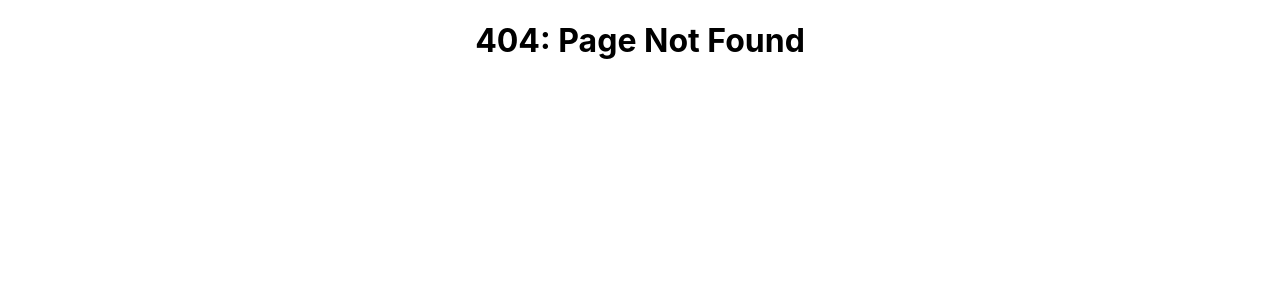
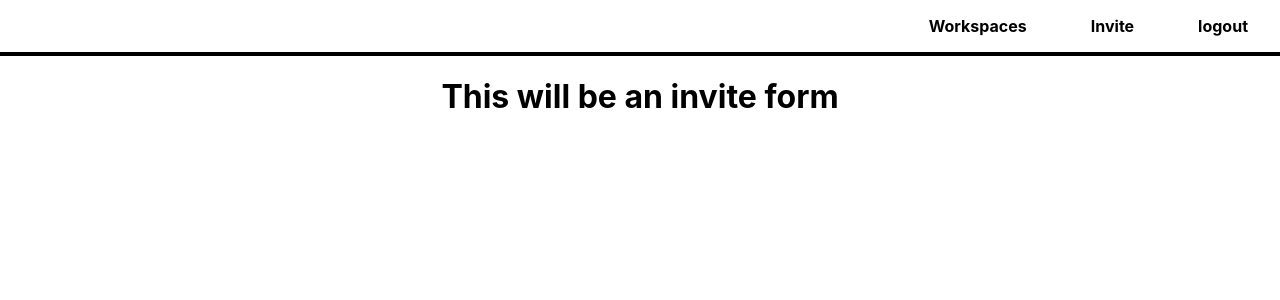
Before and after one commit to Johnny5stillalive/Process-Managment, a React (Create React App) app: page /InviteForm in a window 1280 px wide. Before the commit this address had no page. Shown: the top 300 px of the page. Built offline with nearby package versions, Linux system fonts and the light colour scheme.

Commit message:
Added proto invite page
proto invite page added and added to NavBar.js

```diff
--- a/src/App.js
+++ b/src/App.js
@@ -10,6 +10,7 @@ import LoginPage from './pages/LoginPage';
 import Workspaces from './pages/Workspaces';
 import Register from './pages/Register'
 import NotFoundPage from './pages/NotFoundPage'
+import InviteForm from './pages/InviteForrm';
 
 class App extends Component{
   render(){
@@ -23,6 +24,7 @@ class App extends Component{
               <Route path="/projectBoard" component={ProjectBoard} exact/>
               <Route path="/workspaces" component={Workspaces} exact/>
               <Route path="/register" component={Register} exact/>
+              <Route path="/InviteForm" component={InviteForm} exact/>
               <Route component={NotFoundPage} />
             </Switch>
           </div>
--- /dev/null
+++ b/src/pages/InviteForrm.js
@@ -0,0 +1,12 @@
+import React from 'react'
+import NavBar from './NavBar'
+
+const InviteForm = () => (
+
+    <>
+        <NavBar />
+        <h1>This will be an invite form</h1>
+    </>
+)
+
+export default InviteForm
--- a/src/pages/NavBar.js
+++ b/src/pages/NavBar.js
@@ -16,7 +16,10 @@ const NavBar = () => (
                <Link to="/Workspaces"> Workspaces </Link>
             </li>
             <li>
-            <Link to="/login-page">logout</Link>
+               <Link to="/InviteForm"> Invite </Link>
+            </li>
+            <li>
+                <Link to="/login-page">logout</Link>
             </li>
         </ul>
     </nav>
```
